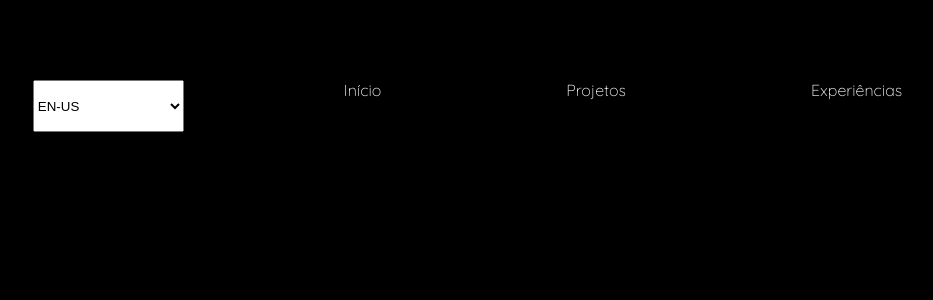
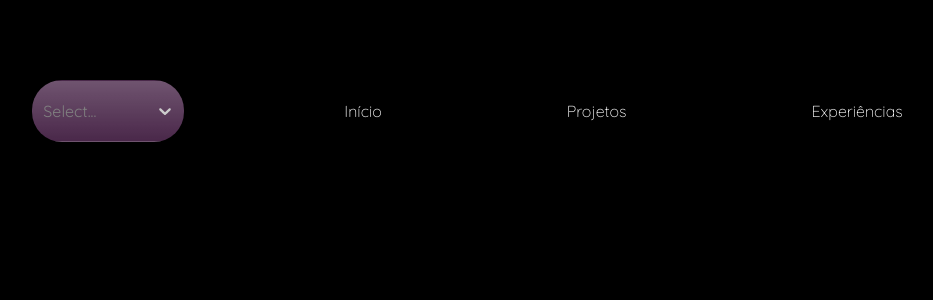
Before and after one commit to ThainazZ/Thaina-de-Souza, a React (Vite) app in the folder meuportfolio/: page / in a window 1280 px wide. Shown: the top 300 px of the page, without its empty margins (160-1093 px from the left). Built offline with nearby package versions, Linux system fonts and the light colour scheme.

Commit message:
adding the react-select to the nav

```diff
--- a/meuportfolio/package.json
+++ b/meuportfolio/package.json
@@ -15,6 +15,7 @@
     "react-dom": "^18.2.0",
     "react-draggable": "^4.4.5",
     "react-i18next": "^13.0.2",
+    "react-select": "^5.7.4",
     "react-switch": "^7.0.0",
     "styled-components": "^6.0.3"
   },
--- a/meuportfolio/src/components/atoms/SelectLanguage/index.tsx
+++ b/meuportfolio/src/components/atoms/SelectLanguage/index.tsx
@@ -1,15 +1,47 @@
-import React from 'react';
-import * as S from './styles';
+import React, { useState } from 'react';
+import Select from 'react-select';
+import '../../../styles/variables.css';
 
-export const Select: React.FC = () => {
+const LanguageSelect = () => {
+  const [selectedLanguage, setSelectedLanguage] = useState(null);
 
-    return (
+  const handleLanguageChange = (selectedOption) => {
+    setSelectedLanguage(selectedOption);
+  };
 
-        <S.Select>
-            <option value ="english">EN-US</option>
-            <option value ="portuguese">PT-BR</option>
-        </S.Select>
+  const languageOptions = [
+    { value: 'en', label: 'English' },
+    { value: 'pt', label: 'Portuguese' },
+  ];
 
-    );
+  return (
+    <div>
+      <Select
+        value={selectedLanguage}
+        onChange={handleLanguageChange}
+        options={languageOptions}
+        styles={{
+          control: (provided, state) => ({
+            ...provided,
+            width: 152,
+            height: 62,
+            borderColor: state.isFocused ? 'transparent' : 'transparent',
+            borderRadius: 30,
+            outline: 0,
+            background: 'var(--primary-linear)',
 
+          }),
+          indicatorSeparator: () => ({
+            display: 'none',
+          }),
+          dropdownIndicator: (provided, state) => ({
+            ...provided,
+            transform: state.selectProps.menuIsOpen ? 'rotate(180deg)' : undefined,
+          }),
+        }}
+      />
+    </div>
+  );
 };
+
+export default LanguageSelect;
--- a/meuportfolio/src/components/atoms/SelectLanguage/styles.ts
+++ /dev/null
@@ -1,8 +0,0 @@
-import styled from "styled-components";
-
-export const Select = styled.select`
-
-  width: 151px;
-  height: 52px;
-
-`;
--- a/meuportfolio/src/components/organisms/Header/index.tsx
+++ b/meuportfolio/src/components/organisms/Header/index.tsx
@@ -1,12 +1,11 @@
 import * as S from './styles';
 import Menu from '../../molecules/Menu';
-import { Select } from '../../atoms/SelectLanguage';
-
+import LanguageSelect from '../../atoms/SelectLanguage';
 
 function Header() {
     return (
         <S.Box>
-            <Select />
+            <LanguageSelect />
             <Menu />
         </S.Box>
 
--- a/meuportfolio/src/components/organisms/Header/styles.ts
+++ b/meuportfolio/src/components/organisms/Header/styles.ts
@@ -6,6 +6,7 @@ export const Box = styled.header `
     height: 100%;
     display: flex;
     gap: 10rem;
+    align-items: center;
 
 
 
--- /dev/null
+++ b/meuportfolio/src/styles/variables.css
@@ -0,0 +1,4 @@
+:root {
+
+    --primary-linear: #310a31 linear-gradient(180deg, rgba(255, 255, 255, 0.3) 0%, rgba(255, 255, 255, 0.12) 100%);
+}
```
Also changed, not shown: meuportfolio/src/components/atoms/SelectLanguage/styles.css (added, +49 -0 lines), 1 other file (tests, documents, lock files or other folders).
